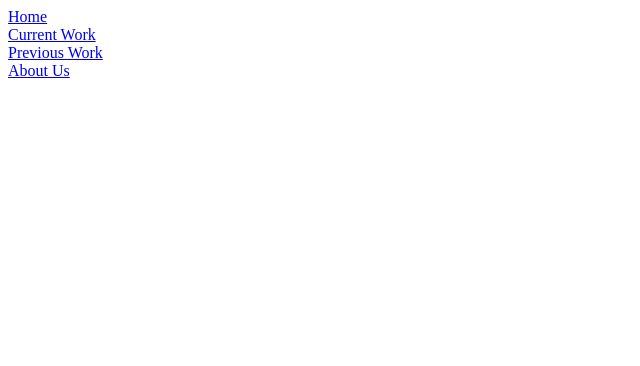
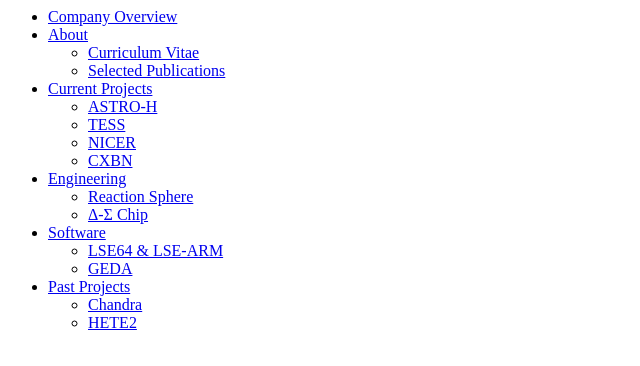
Before and after one commit to shaundude/noqsiwebsite, a plain HTML site: page navbar.html in a window 1280 px wide. Shown: the whole page, without its empty margins (0-640 px from the left). Drawn offline with Linux system fonts and the light colour scheme.

Commit message:
Using unordered list now

```diff
--- a/navbar.html
+++ b/navbar.html
@@ -1,20 +1,34 @@
 <html>
 <body>
-    <div>
-	 <a href="/content/home.html">Home</a>
-    </div>
-
-    <div>
-	 <a href="/content/current.html">Current Work</a>
-    </div>
-
-    <div>
-         <a href="/content/previous.html">Previous Work</a>
-    </div>
-
-   <div>
-	   <a href="/content/about.html">About Us</a>
-    </div>
-
+<ul>
+	<li><a class="selected" href="/content/home.html">Company Overview</a></li>
+	<li><a href="/content/about.html">About</a></li>
+  <ul>
+  	<li><a href="/content/about.html#cv">Curriculum Vitae</a></li>
+  	<li><a href="/content/cv.html#publications">Selected Publications</a></li>
+  </ul>
+  	<li><a href="/content/current.html">Current Projects</a></li>
+  <ul>
+	  <li><a href="/content/current.html#ASTRO-H">ASTRO-H</a></li>
+	  <li><a href="/content/current.html#TESS">TESS</a></li>
+	  <li><a href="/content/current.html#NICER">NICER</a></li>
+	  <li><a href="/content/current.html#CXBN">CXBN</a></li>
+  </ul>
+  <li><a href="/content/engineering.html">Engineering</a></li>
+  <ul>
+	  <li><a href="/content/engineering.html#reactionsphere">Reaction Sphere</a></li>
+	  <li><a href="/content/engineering.html#DeltaSigma">&Delta;-&Sigma; Chip</a></li>
+  </ul>
+  <li><a href="/content/software.html">Software</a></li>
+  <ul>
+	  <li><a href="/content/software.html#LSE">LSE64 &amp; LSE-ARM</a></li>
+	  <li><a href="/content/software.html#GEDA">GEDA</a></li>
+  </ul>
+  <li><a href="/content/past_projects.html">Past Projects</a></li>
+  <ul>
+	  <li><a href="/content/past_projects.html#chandra">Chandra</a></li>
+	  <li><a href="/content/past_projects.html#hete2">HETE2</a></li>
+  </ul>
+</ul>
 </body>
 </html>
```
